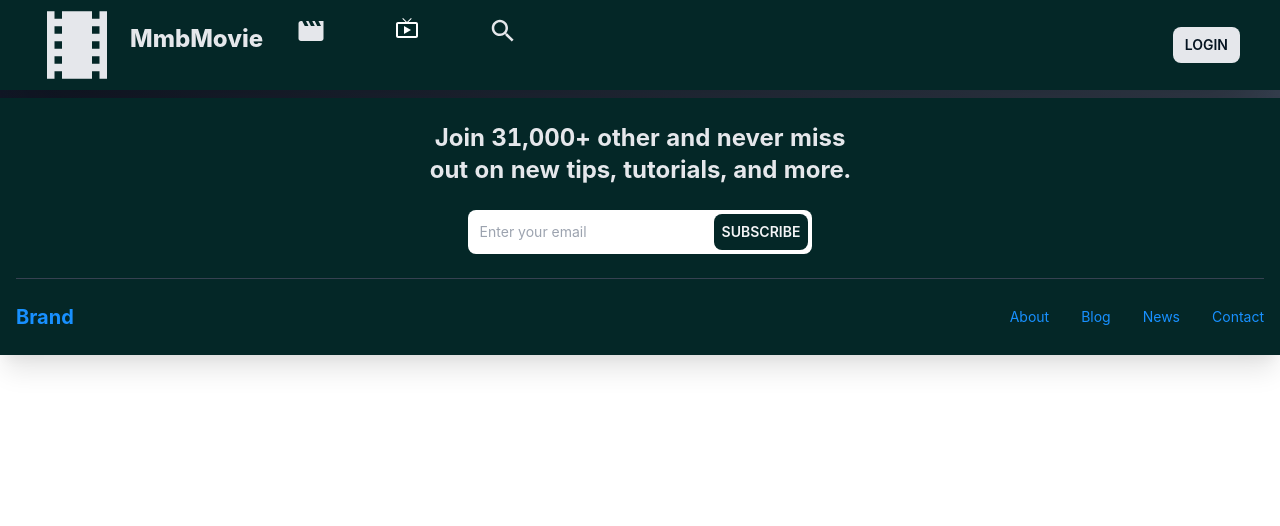
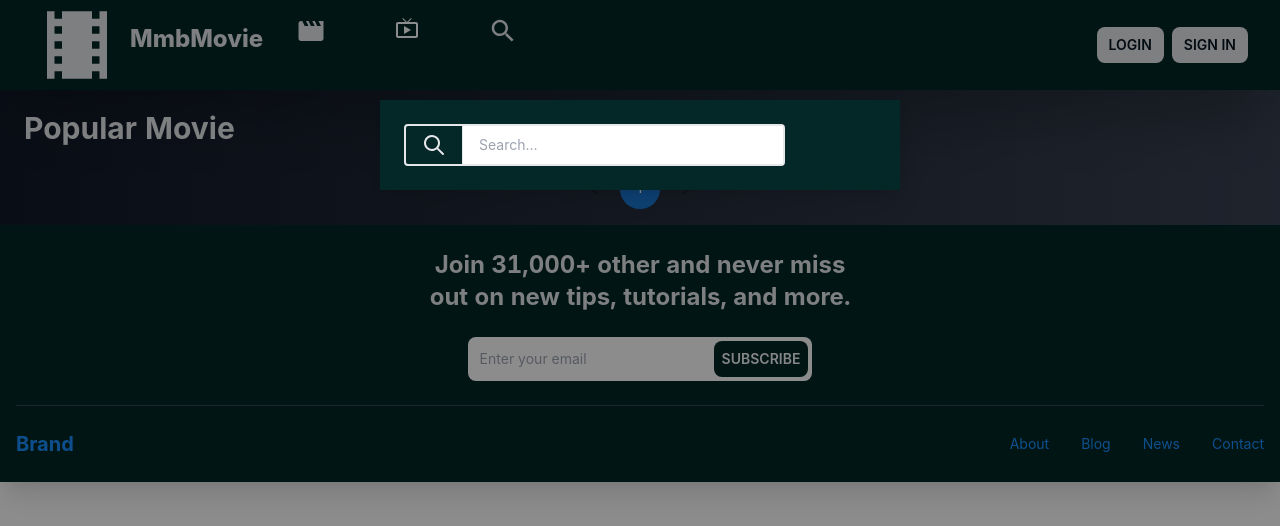
Before and after one commit to mahdimorasmmb/mmb-movies, a React (Create React App) app: page /search in a window 1280 px wide. Both pictures are taken after a click on the element "SEARCH". Shown: the top 526 px of the page. Built offline with nearby package versions, Linux system fonts and the light colour scheme.

Commit message:
add Search page

```diff
--- a/src/component/Layout/Header.jsx
+++ b/src/component/Layout/Header.jsx
@@ -8,12 +8,13 @@ import CommunityIcon from "../Icon/CommunityIcon";
 import SearchIcon from "@mui/icons-material/Search";
 import {
   AppstoreOutlined,
+  CloseOutlined,
   MailOutlined,
   MenuOutlined,
   SettingOutlined,
 } from "@ant-design/icons";
 
-import { Menu, Dropdown } from "antd";
+import { Menu, Dropdown, Button, Modal } from "antd";
 import { Link } from "react-router-dom";
 import { useSelector } from "react-redux";
 import profileAction from "../../store/actions/profileAction";
@@ -24,8 +25,11 @@ import LiveTvIcon from "@mui/icons-material/LiveTv";
 
 import classes from "./header.module.scss";
 import SubMenu from "antd/lib/menu/SubMenu";
+import searchAction from "../../store/actions/searchAction";
 
 export default function Header() {
+  const [searchInput, setSearchInput] = useState("");
+  const [isModalVisible, setIsModalVisible] = useState(false);
   const history = useHistory();
   const profile = useSelector((state) => state.profile?.profile);
   useEffect(() => {
@@ -106,6 +110,23 @@ export default function Header() {
     </Menu>
   );
 
+  const showModal = () => {
+    setIsModalVisible(true);
+  };
+
+  const handleOk = () => {
+    setIsModalVisible(false);
+  };
+
+  const handleCancel = () => {
+    setIsModalVisible(false);
+  };
+
+  const handleSearch = () => {
+    console.log(searchInput);
+    searchAction.searchMovie(searchInput, history, handleCancel);
+  };
+
   return (
     <header className="flex  text-gray-200  bg-greenHl items-center  lg:justify-around  justify-between shadow-3xl px-8    ">
       <Dropdown overlay={itemMene} trigger={["click"]}>
@@ -165,7 +186,10 @@ export default function Header() {
             </div>
           </Dropdown>
 
-          <div className=" hidden lg:flex group  flex-col cursor-pointer w-24 text-center ">
+          <div
+            onClick={setIsModalVisible}
+            className=" hidden lg:flex group  flex-col cursor-pointer w-24 text-center "
+          >
             <SearchIcon
               className={`mx-auto group-hover:animate-bounce `}
               sx={{ fontSize: 30 }}
@@ -177,6 +201,40 @@ export default function Header() {
             </p>
           </div>
         </div>
+        <Modal
+          theme="dark"
+          bodyStyle={{ background: "#042727" }}
+          visible={isModalVisible}
+          onOk={handleOk}
+          onCancel={handleCancel}
+          closable={false}
+          footer={null}
+        >
+          <div className="container flex mx-auto">
+            <div className="flex border-2 rounded">
+              <button
+                onClick={handleSearch}
+                className="flex items-center justify-center px-4 border-r"
+              >
+                <svg
+                  className="w-6 h-6 text-gray-200"
+                  fill="currentColor"
+                  xmlns="http://www.w3.org/2000/svg"
+                  viewBox="0 0 24 24"
+                >
+                  <path d="M16.32 14.9l5.39 5.4a1 1 0 0 1-1.42 1.4l-5.38-5.38a8 8 0 1 1 1.41-1.41zM10 16a6 6 0 1 0 0-12 6 6 0 0 0 0 12z"></path>
+                </svg>
+              </button>
+              <input
+                value={searchInput}
+                onChange={(e) => setSearchInput(e.target.value)}
+                type="text"
+                className="px-4 py-2 w-80 text-gray-900"
+                placeholder="Search..."
+              />
+            </div>
+          </div>
+        </Modal>
         {/* <div
           className={`text-white  group  flex-col cursor-pointer w-24 hidden lg:flex `}
         >
@@ -248,9 +306,9 @@ export default function Header() {
           >
             login
           </Link>
-          {/* <button className=" inline-block  px-3 py-2 text-sm bg-gray-200 text-greenHd rounded-lg font-semibold uppercase lg:w-auto hover:text-gray-200 hover:bg-greenHd">
+          <button className=" inline-block  px-3 py-2 text-sm bg-gray-200 text-greenHd rounded-lg font-semibold uppercase lg:w-auto hover:text-gray-200 hover:bg-greenHd">
             sign in
-          </button> */}
+          </button>
         </div>
       )}
     </header>
--- a/src/pages/Pages.jsx
+++ b/src/pages/Pages.jsx
@@ -5,7 +5,9 @@ import Login from "./Login/Login";
 import MovieInfoPage from "./Movie/MovieInfoPage";
 import PopularMoviePage from "./Movie/PopularMoviePage";
 import TopRatedMoviePage from "./Movie/TopRatedMoviePage";
-import People from "./People/People";
+
+import SearchMoviePage from "./SearchMoviePage";
+
 import TvAiringToday from "./Tv/TvAiringTodayPage";
 import TvInfoPage from "./Tv/TVInfoPage";
 import TvOnTheAir from "./Tv/TvOnTheAirPage";
@@ -45,6 +47,9 @@ export default function Pages() {
       <Route path="/on-the-air-tv">
         <TvOnTheAir />
       </Route>
+      <Route path="/search">
+        <SearchMoviePage />
+      </Route>
     </Switch>
   );
 }
--- /dev/null
+++ b/src/pages/SearchMoviePage.jsx
@@ -0,0 +1,43 @@
+import { Grid, Pagination } from "@mui/material";
+import { Box } from "@mui/system";
+import React from "react";
+import { useSelector } from "react-redux";
+import CardMovie from "../component/CardMovie";
+
+export default function SearchMoviePage() {
+  const search = useSelector((state) => state.search);
+  return (
+    <div>
+      <h2 className="text-3xl  mx-6 mt-5 font-bold text-gray-200">
+        Popular Movie
+      </h2>
+      <Grid container spacing={1}>
+        {search?.results?.map((movie) => (
+          <Grid item xs={12} md={4} lg={3}>
+            <CardMovie movie={movie} />
+          </Grid>
+        ))}
+      </Grid>
+      <Box
+        sx={{
+          display: "flex",
+          justifyContent: "center",
+          p: 1,
+          m: 1,
+          bgcolor: "transparent",
+        }}
+      >
+        <Pagination
+          defaultPage={search.page}
+          page={search.page}
+          onChange={(e, v) => {
+            window.scrollTo(0, 0);
+          }}
+          count={search?.total_pages}
+          size="large"
+          color="primary"
+        />
+      </Box>
+    </div>
+  );
+}
--- /dev/null
+++ b/src/services/searchMovieServices.js
@@ -0,0 +1,20 @@
+export function searchMovieServices(
+  query,
+  language = "en-US",
+  page = "1",
+  include_adult = "false"
+) {
+  return new Promise((res, rej) => {
+    fetch(
+      `https://api.themoviedb.org/3/search/movie?api_key=3cba95d220b545b9996fa206ce1363f6&language=${language}&query=${query}&page=${page}&include_adult=${include_adult}`
+    )
+      .then((r) => {
+        console.log(r.ok);
+        if (!r.ok) {
+          rej(r);
+        }
+        return r.json();
+      })
+      .then(res);
+  });
+}
--- /dev/null
+++ b/src/store/actions/searchAction.js
@@ -0,0 +1,23 @@
+import { bindActionCreators } from "redux";
+import { searchMovieServices } from "../../services/searchMovieServices";
+import { SEARCH } from "../constant/constant";
+import searchReducer from "../reducer/searchReducer";
+import { store } from "../store";
+
+function searchMovie(options, history, handleCancel) {
+  return async (dispatch) => {
+    const data = await searchMovieServices(options);
+    dispatch({ type: SEARCH, payload: data });
+    history.push("/search");
+    handleCancel();
+  };
+}
+
+const searchAction = bindActionCreators(
+  {
+    searchMovie,
+  },
+  store.dispatch
+);
+
+export default searchAction;
--- a/src/store/constant/constant.js
+++ b/src/store/constant/constant.js
@@ -6,3 +6,4 @@ export const SET_FAVORITE_MOVIE = "SET_FAVORITE_MOVIE";
 export const SET_FAVORITE_TV = "SET_FAVORITE_TV";
 export const SET_FAVORITE = "SET_FAVORITE";
 export const SET_STORE = "SET_STORE";
+export const SEARCH = "SEARCH";
--- a/src/store/reducer/rootReducer.js
+++ b/src/store/reducer/rootReducer.js
@@ -2,8 +2,10 @@ import { combineReducers } from "redux";
 import accountReducer from "./accountReducer";
 import errorMessageReducer from "./errorMessageReducer";
 import profileReducer from "./profileReducer";
+import searchReducer from "./searchReducer";
 
 export const rootReducer = combineReducers({
+  search: searchReducer,
   account: accountReducer,
   profile: profileReducer,
   error: errorMessageReducer,
--- /dev/null
+++ b/src/store/reducer/searchReducer.js
@@ -0,0 +1,10 @@
+import { SEARCH } from "../constant/constant";
+
+export default function searchReducer(state = {}, action) {
+  switch (action.type) {
+    case SEARCH:
+      return action.payload;
+    default:
+      return state;
+  }
+}
```
